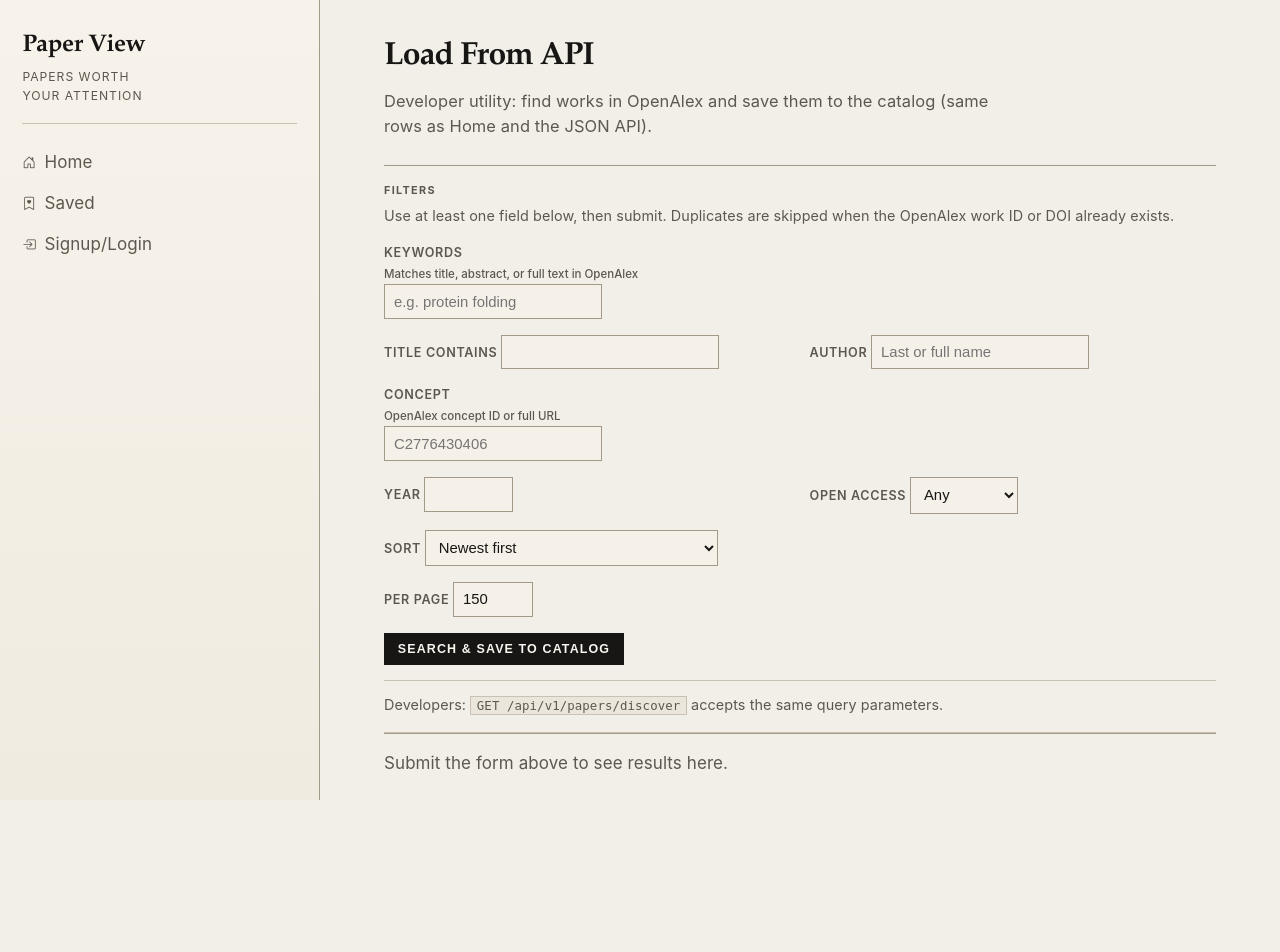
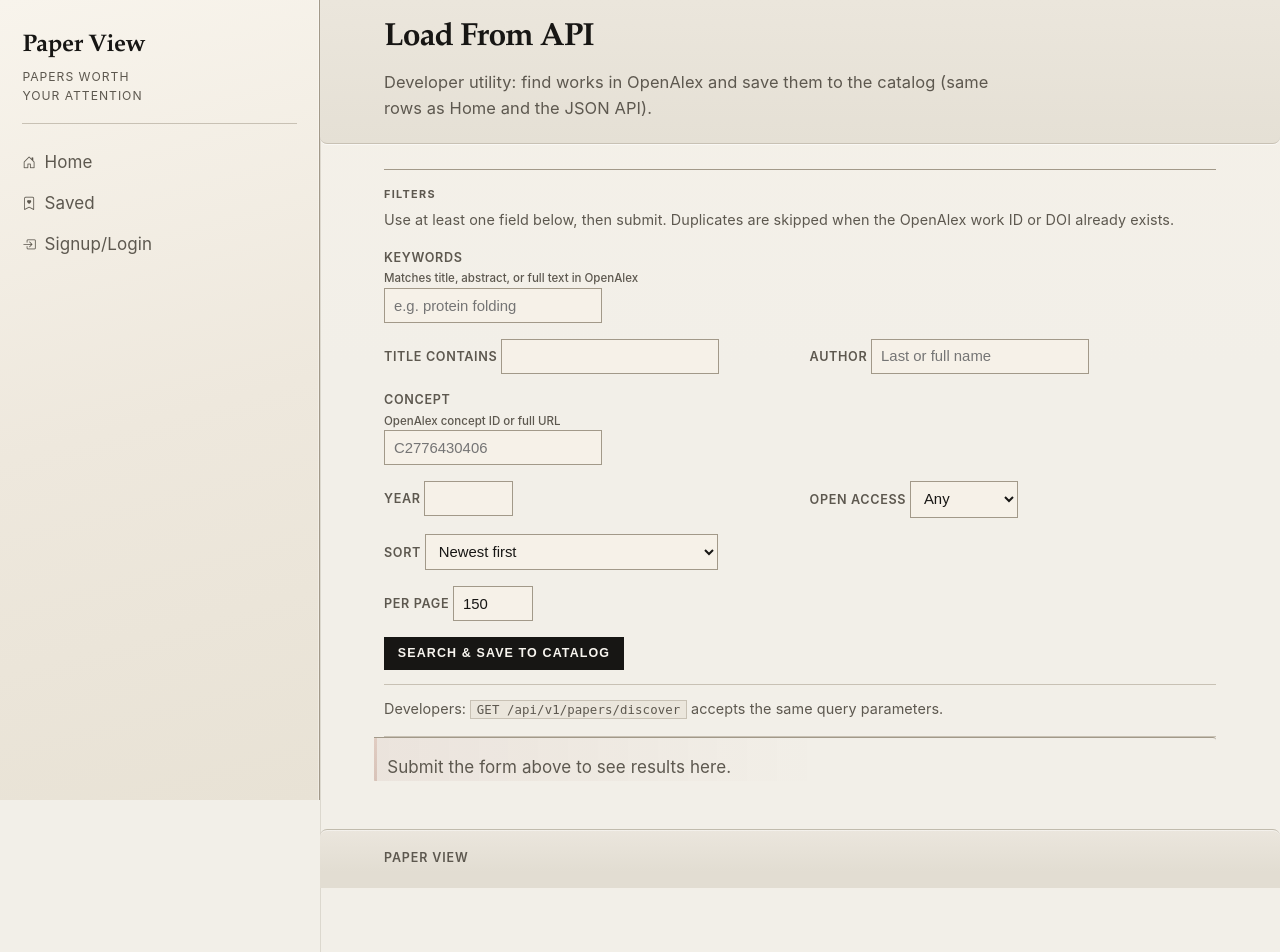
Before and after one commit to changerate/cs4800-assignment3, a Flask app: page /load-from-api in a window 1280 px wide. Before the commit the page ends 800 px from the top, so only its background shows below. Run offline with Flask 3, Linux system fonts and the light colour scheme; data that the repository does not hold is empty.

Commit message:
color changes

```diff
--- a/backend/app/static/css/editorial.css
+++ b/backend/app/static/css/editorial.css
@@ -1,12 +1,22 @@
 :root {
   --bg: #f2efe8;
   --surface: #f8f5ef;
+  --main-wash: #f5f1e9;
   --ink: #171614;
   --ink-soft: #5d584f;
   --line: #c8c1b4;
   --line-strong: #a29989;
   --accent: #8a3d2b;
   --accent-soft: #b36b58;
+  --accent-whisper: rgba(138, 61, 43, 0.06);
+  --header-band: #ebe6dc;
+  --header-band-mid: #e5e0d5;
+  --footer-band-top: #ebe6dd;
+  --footer-band: #e2ddd2;
+  --footer-line: rgba(162, 153, 137, 0.5);
+  --feed-main-pad-x: clamp(1.2rem, 5vw, 4.8rem);
+  --feed-main-pad-y-top: 2.6rem;
+  --feed-main-pad-y-bottom: 4rem;
   --sidebar-w: 320px;
   --bottom-nav-h: 3.35rem;
   --filter-fab-size: 3.25rem;
@@ -26,8 +36,10 @@ code { font-size: .86em; padding: .1rem .35rem; background: #ebe6dc; border: 1px
 
 .sidebar {
   width: var(--sidebar-w); flex-shrink: 0; position: sticky; top: 0; height: 100vh; overflow-y: auto;
-  padding: 2rem 1.4rem 2.1rem; border-right: 1px solid var(--line-strong);
-  background: linear-gradient(180deg, #f7f3eb 0%, #f0ebe1 100%);
+  padding: 2rem 1.4rem 2.1rem;
+  border-right: 1px solid var(--line-strong);
+  box-shadow: inset -1px 0 0 rgba(255, 255, 255, 0.35);
+  background: linear-gradient(165deg, #f8f4ec 0%, #eee8dd 52%, #e8e2d5 100%);
 }
 .sidebar-brand { padding-bottom: 1.1rem; margin-bottom: 1.3rem; border-bottom: 1px solid var(--line); }
 .sidebar-brand-link { display: inline-block; font-family: var(--serif); font-size: 1.5rem; letter-spacing: -.015em; line-height: 1.08; font-weight: 600; color: var(--ink); text-decoration: none; }
@@ -63,14 +75,80 @@ code { font-size: .86em; padding: .1rem .35rem; background: #ebe6dc; border: 1px
 .filter-pill-topic { font-size: .75rem; padding: .1rem 0 .14rem .9rem; position: relative; }
 .filter-pill-topic::before { content: "·"; position: absolute; left: .28rem; color: var(--line-strong); }
 
-.feed-main { flex: 1; max-width: 980px; padding: 2.6rem clamp(1.2rem, 5vw, 4.8rem) 4rem; }
-.feed-header { margin-bottom: 2.4rem; max-width: 76ch; }
+.feed-main {
+  flex: 1;
+  max-width: 980px;
+  padding: var(--feed-main-pad-y-top) var(--feed-main-pad-x) var(--feed-main-pad-y-bottom);
+  background: linear-gradient(180deg, var(--main-wash) 0%, var(--bg) 38%, var(--bg) 100%);
+  box-shadow: inset 1px 0 0 rgba(162, 153, 137, 0.28);
+}
+
+.feed-main > :is(.feed-header, .auth-hero, .profile-header):first-child {
+  margin-left: calc(-1 * var(--feed-main-pad-x));
+  margin-right: calc(-1 * var(--feed-main-pad-x));
+  margin-top: calc(-1 * var(--feed-main-pad-y-top));
+  margin-bottom: 2.4rem;
+  padding: 1.45rem var(--feed-main-pad-x) 1.35rem;
+  max-width: none;
+  background: linear-gradient(180deg, var(--header-band) 0%, var(--header-band-mid) 100%);
+  border-bottom: 1px solid var(--line);
+  box-shadow: 0 1px 0 rgba(255, 255, 255, 0.55);
+  border-radius: 0 0 0.45rem 0.45rem;
+}
+
+.feed-main > :is(.feed-header, .auth-hero, .profile-header):first-child .feed-title {
+  max-width: 76ch;
+}
+
+.feed-header {
+  margin-bottom: 2.4rem;
+  max-width: 76ch;
+}
 .feed-title { margin: 0; font-family: var(--serif); font-size: clamp(1.8rem, 2.5vw, 2.5rem); line-height: .97; letter-spacing: -.03em; font-weight: 600; }
 .feed-lede { margin: 1rem 0 0; font-size: 1.03rem; color: var(--ink-soft); max-width: 62ch; }
 .feed-related-source { margin: .8rem 0 0; color: var(--ink-soft); font-size: .88rem; }
 
+.site-footer {
+  margin-top: 3rem;
+  margin-left: calc(-1 * var(--feed-main-pad-x));
+  margin-right: calc(-1 * var(--feed-main-pad-x));
+  padding: 1.15rem var(--feed-main-pad-x) 1.25rem;
+  background: linear-gradient(180deg, var(--footer-band-top) 0%, var(--footer-band) 72%);
+  border-top: 1px solid var(--footer-line);
+  box-shadow: inset 0 1px 0 rgba(255, 255, 255, 0.42);
+  border-radius: 0.45rem 0.45rem 0 0;
+}
+
+.site-footer-text {
+  margin: 0;
+  font-size: 0.78rem;
+  letter-spacing: 0.07em;
+  text-transform: uppercase;
+  font-weight: 600;
+  color: var(--ink-soft);
+}
+
 .paper-feed { display: grid; gap: 2.6rem; }
-.paper-card { border-top: 1px solid var(--line-strong); padding-top: 1.15rem; }
+.paper-card {
+  position: relative;
+  margin-left: -0.65rem;
+  padding: 1.15rem 0 0 0.85rem;
+  border-top: 1px solid var(--line-strong);
+  border-radius: 0 0.2rem 0.2rem 0;
+  background: linear-gradient(90deg, var(--accent-whisper) 0%, transparent min(100%, 28rem));
+  box-shadow: 0 1px 0 rgba(255, 255, 255, 0.45);
+}
+.paper-card::before {
+  content: "";
+  position: absolute;
+  left: 0;
+  top: 0;
+  bottom: 0;
+  width: 3px;
+  border-radius: 1px 0 0 1px;
+  background: linear-gradient(180deg, var(--accent-soft) 0%, var(--accent) 100%);
+  opacity: 0.2;
+}
 
 .paper-content { min-width: 0; max-width: 72ch; }
 .paper-kicker { margin: 0; color: var(--accent); font-size: .67rem; text-transform: uppercase; letter-spacing: .12em; font-weight: 700; }
@@ -84,14 +162,61 @@ code { font-size: .86em; padding: .1rem .35rem; background: #ebe6dc; border: 1px
 .paper-external-link:hover { color: var(--ink); border-bottom-color: var(--ink-soft); }
 .paper-actions { margin-top: .95rem; display: flex; flex-wrap: wrap; gap: .52rem; align-items: center; }
 .paper-actions form { margin: 0; }
-.paper-action-button { border: 1px solid var(--line-strong); background: transparent; color: var(--ink); font-size: .73rem; letter-spacing: .08em; text-transform: uppercase; font-weight: 600; padding: .46rem .7rem; cursor: pointer; text-decoration: none; line-height: 1; }
-.paper-action-button.secondary { border-color: transparent; border-bottom: 1px solid var(--line-strong); padding-left: 0; padding-right: 0; }
-.paper-action-button:hover { border-color: var(--accent-soft); color: var(--accent); }
+.paper-action-button {
+  border: 1px solid var(--line-strong);
+  background: rgba(248, 245, 239, 0.65);
+  color: var(--ink);
+  font-size: .73rem;
+  letter-spacing: .08em;
+  text-transform: uppercase;
+  font-weight: 600;
+  padding: .46rem .7rem;
+  cursor: pointer;
+  text-decoration: none;
+  line-height: 1;
+  box-shadow: 0 1px 0 rgba(255, 255, 255, 0.6);
+}
+.paper-action-button.secondary {
+  border-color: transparent;
+  border-bottom: 1px solid var(--line-strong);
+  padding-left: 0;
+  padding-right: 0;
+  background: transparent;
+  box-shadow: none;
+}
+.paper-action-button:hover {
+  border-color: var(--accent-soft);
+  color: var(--accent);
+  background: rgba(255, 252, 247, 0.92);
+}
 
-.empty-state { margin: 0; border-top: 1px solid var(--line-strong); padding-top: 1rem; color: var(--ink-soft); }
+.empty-state {
+  position: relative;
+  margin: 0;
+  margin-left: -0.65rem;
+  padding: 1rem 0 0 0.85rem;
+  border-top: 1px solid var(--line-strong);
+  border-radius: 0 0.2rem 0.2rem 0;
+  background: linear-gradient(90deg, var(--accent-whisper) 0%, transparent min(100%, 28rem));
+  color: var(--ink-soft);
+}
+.empty-state::before {
+  content: "";
+  position: absolute;
+  left: 0;
+  top: 0;
+  bottom: 0;
+  width: 3px;
+  border-radius: 1px 0 0 1px;
+  background: linear-gradient(180deg, var(--accent-soft) 0%, var(--accent) 100%);
+  opacity: 0.2;
+}
 .empty-state.muted { color: var(--ink-soft); }
 
-.auth-hero, .profile-header { margin-bottom: 1.4rem; }
+.auth-hero:not(:first-child),
+.profile-header:not(:first-child) {
+  margin-bottom: 1.4rem;
+}
 .profile-header .icon-label { display: inline-flex; align-items: center; gap: .5rem; }
 .auth-eyebrow, .profile-eyebrow, .discover-form-title { margin: 0 0 .38rem; color: var(--ink-soft); font-size: .68rem; letter-spacing: .12em; text-transform: uppercase; font-weight: 700; }
 .auth-alert, .discover-alert { border: 1px solid #c97757; color: #6f2209; background: #f6e5dd; padding: .65rem .72rem; font-size: .9rem; }
--- a/backend/app/templates/auth.html
+++ b/backend/app/templates/auth.html
@@ -97,6 +97,8 @@
       </article>
       {% endif %}
     </section>
+
+    {% include "partials/site_footer.html" %}
   </main>
 
   {% include "partials/bottom_nav.html" %}
--- a/backend/app/templates/discover.html
+++ b/backend/app/templates/discover.html
@@ -120,6 +120,8 @@
       {% endif %}
       {% endfor %}
     </div>
+
+    {% include "partials/site_footer.html" %}
   </main>
 
   <button
--- a/backend/app/templates/index.html
+++ b/backend/app/templates/index.html
@@ -46,6 +46,8 @@
       </p>
       {% endfor %}
     </div>
+
+    {% include "partials/site_footer.html" %}
   </main>
 
   {% if page == 'home' %}
--- /dev/null
+++ b/backend/app/templates/partials/site_footer.html
@@ -0,0 +1,3 @@
+<footer class="site-footer">
+  <p class="site-footer-text">Paper View</p>
+</footer>
--- a/backend/app/templates/profile.html
+++ b/backend/app/templates/profile.html
@@ -38,6 +38,8 @@
         </form>
       </article>
     </section>
+
+    {% include "partials/site_footer.html" %}
   </main>
 
   {% include "partials/bottom_nav.html" %}
```
Also changed, not shown: other parts of backend/app/static/css/editorial.css (+17 -7 lines).
